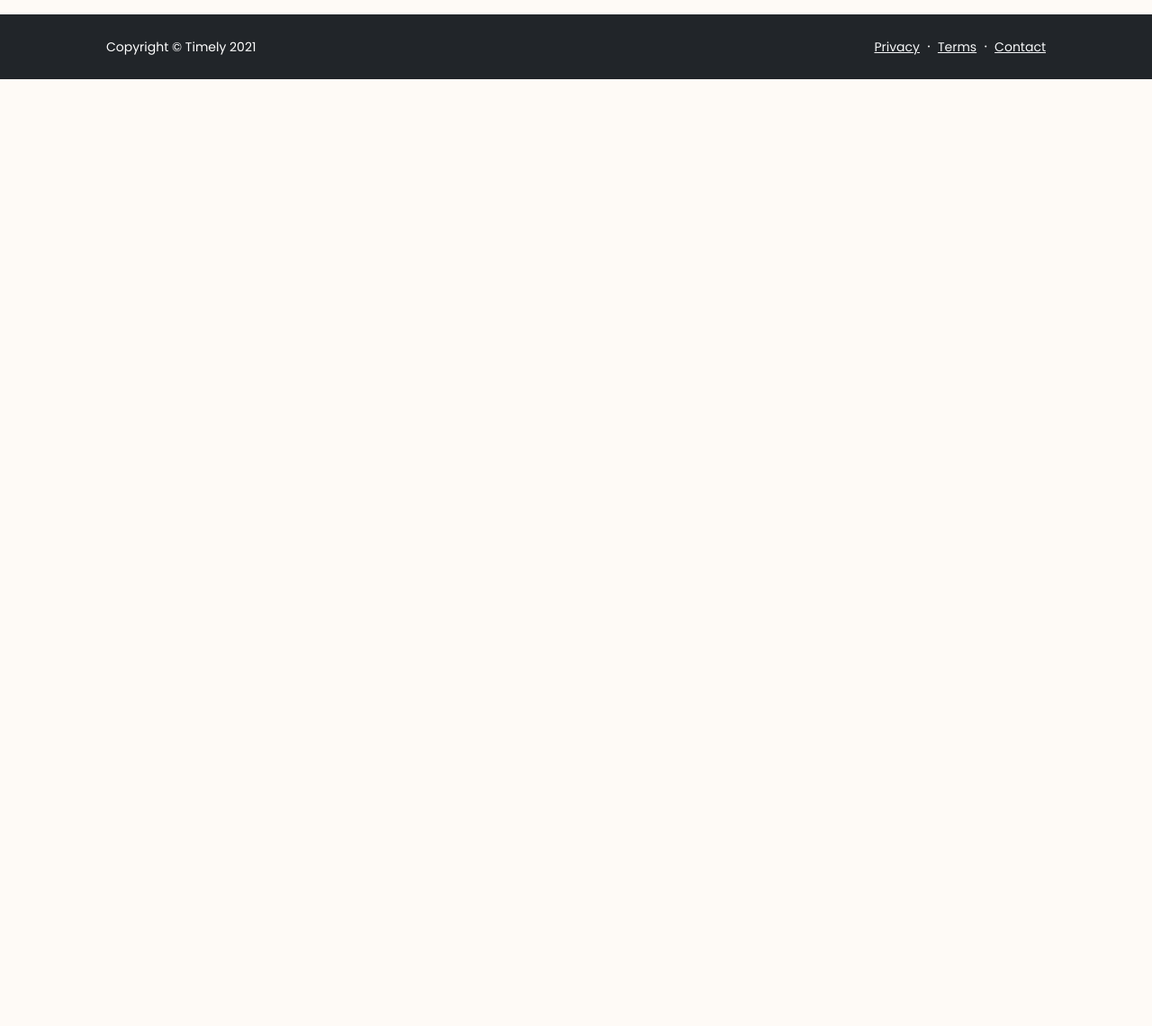
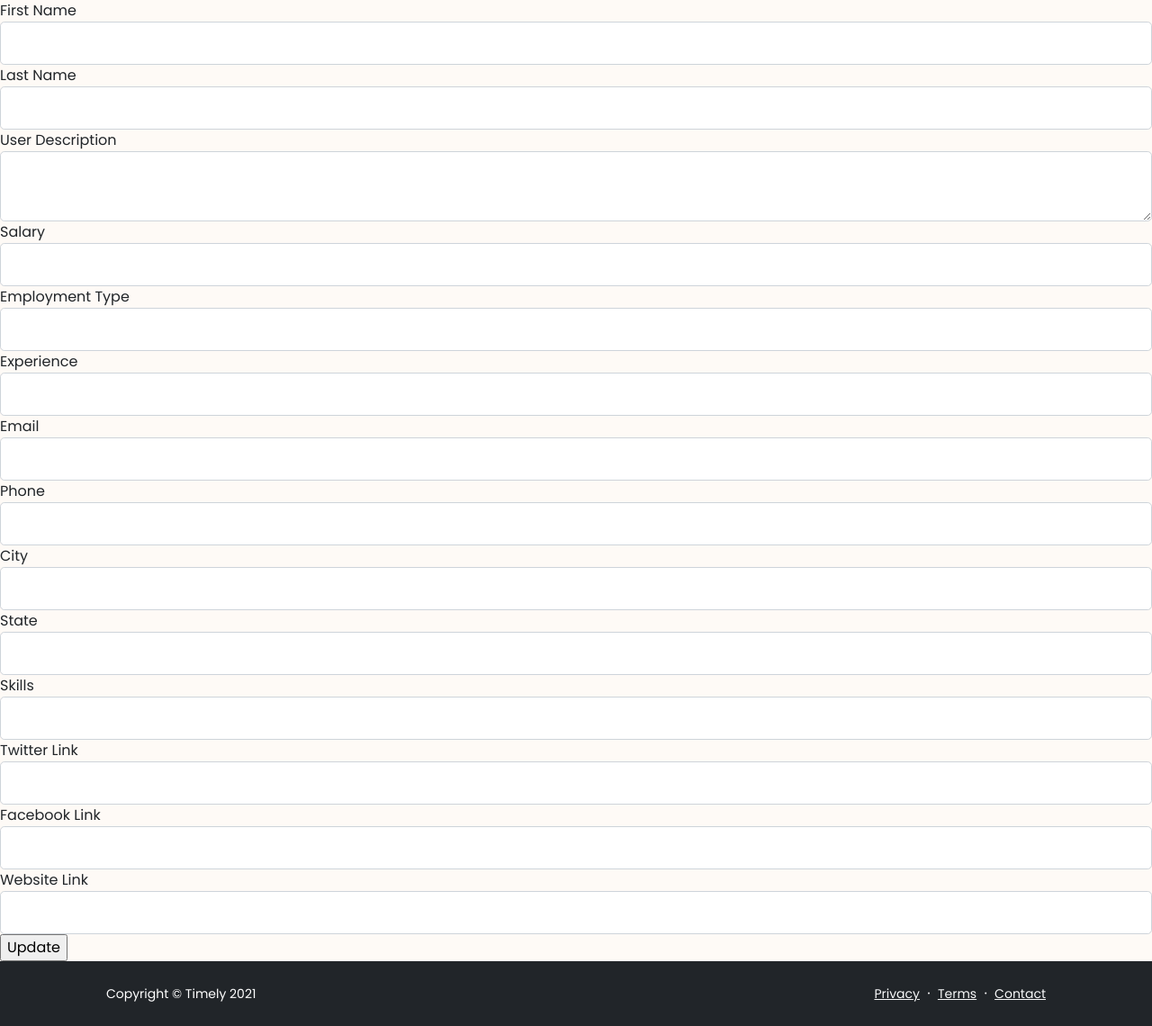
Before and after one commit to bishnutimalsina1/4901, a Flask app: template templates/profile.html in a window 1280 px wide. Shown: the part 109-1249 px from the top of the page at 90% size. Before the commit the page ends 197 px from the top, so only its background shows below. Run offline with Flask 2, Linux system fonts and the light colour scheme; the template is opened without the code that fills it: values that come from a table or form of the project are taken from there, others are empty; tables that the repository leaves empty hold one stand-in row (values such as "Sample post"); some libraries are stand-ins or nearby versions.

Commit message:
add form for user profile info, show user profiles in dashboard

```diff
--- a/app.py
+++ b/app.py
@@ -3,8 +3,8 @@ import flask_bcrypt
 from flask import render_template, url_for, redirect, flash, session
 from flask_login import LoginManager, login_user, login_required, logout_user
 from flask_wtf import FlaskForm
-from wtforms import StringField, PasswordField, SubmitField, SelectField
-from wtforms.validators import InputRequired, Length, ValidationError
+from wtforms import StringField, PasswordField, SubmitField, SelectField, TextAreaField, IntegerField, DecimalField
+from wtforms.validators import InputRequired, Length, ValidationError, Optional
 from flask_bcrypt import Bcrypt
 from flask_sqlalchemy import SQLAlchemy
 from sqlalchemy import *
@@ -20,36 +20,36 @@ debug = True
 
 
 class create_user_form(FlaskForm):
-
     first_name = StringField(
         validators=[InputRequired()],
         render_kw={'class': 'form-control form-control-lg', 'placeholder': 'First Name'})
     last_name = StringField(
         validators=[InputRequired()],
-        render_kw={'class': 'form-control form-control-lg','placeholder': 'Last Name'})
+        render_kw={'class': 'form-control form-control-lg', 'placeholder': 'Last Name'})
     email = StringField(
         validators=[InputRequired()],
-        render_kw={'class': 'form-control form-control-lg','placeholder': 'Email'})
+        render_kw={'class': 'form-control form-control-lg', 'placeholder': 'Email'})
     business_name = StringField(
         validators=[InputRequired()],
-        render_kw={'class': 'form-control form-control-lg','placeholder': 'Business Name'})
-    business_type= SelectField(
+        render_kw={'class': 'form-control form-control-lg', 'placeholder': 'Business Name'})
+    business_type = SelectField(
         validators=[InputRequired()],
         render_kw={'class': 'form-control form control-lg'}
     )
     password = PasswordField(
         validators=[InputRequired(), Length(min=6)],
-        render_kw={'class': 'form-control form-control-lg','placeholder': 'Password'})
+        render_kw={'class': 'form-control form-control-lg', 'placeholder': 'Password'})
     submit = SubmitField(
         "Sign Up",
         render_kw={'class': 'register_input'})
 
     def validate_email(self, email):
         user = UserInfo.query.filter_by(email=email.data).first()
-        debug=True
+        debug = True
         if user:
             raise ValidationError(
                 "Username already exists, please choose a different one or login if you already have an account")
+
 
 class loginForm(FlaskForm):
     email = StringField(
@@ -61,16 +61,51 @@ class loginForm(FlaskForm):
     submit = SubmitField(
         "Login",
         render_kw={'class': 'register_input'})
-    def validate_password(self,password,):
+
+    def validate_password(self, password, ):
         user = UserInfo.query.filter_by(email=self.email.data).first()
         if user:
-            if not bcrypt.checkpw(password.data.encode('utf-8'),user.password.encode('utf-8')):
+            if not bcrypt.checkpw(password.data.encode('utf-8'), user.password.encode('utf-8')):
                 raise ValidationError('Incorrect Username or Password')
         else:
             raise ValidationError('Incorrect Username or Password')
 
-class profileForm(FlaskForm):
-    business = ''
+
+class contractorProfileForm(FlaskForm):
+    first_name = StringField(
+        render_kw={'class': 'form-control form-control-lg'})
+    last_name = StringField(
+        render_kw={'class': 'form-control form-control-lg'})
+    user_description = TextAreaField(
+        render_kw={'class': 'form-control form-control-lg'})
+    salary = IntegerField(
+        validators=[Optional()],
+        render_kw={'class': 'form-control form-control-lg'})
+    employment_type = StringField(
+        render_kw={'class': 'form-control form-control-lg'})
+    experience = IntegerField(
+        validators=[Optional()],
+        render_kw={'class': 'form-control form-control-lg'})
+    email = StringField(
+        render_kw={'class': 'form-control form-control-lg'})
+    phone = StringField(
+        render_kw={'class': 'form-control form-control-lg'})
+    city = StringField(
+        render_kw={'class': 'form-control form-control-lg'})
+    state = StringField(
+        render_kw={'class': 'form-control form-control-lg'})
+    skills = StringField(
+        render_kw={'class': 'form-control form-control-lg'})
+    twitter_link = StringField(
+        render_kw={'class': 'form-control form-control-lg'})
+    facebook_link = StringField(
+        render_kw={'class': 'form-control form-control-lg'})
+    website_link = StringField(
+        render_kw={'class': 'form-control form-control-lg'})
+    submit = SubmitField(
+        "Update"
+    )
+
 
 @app.route('/')
 def home():  # put application's code here
@@ -89,27 +124,86 @@ def dashboard():  # put application's code here
     debug = True
     return render_template('dashboard.html', user_data=user_data)
 
+
 @app.route('/customer_dashboard')
 def customer_dashboard():  # put application's code here
-    user_data = UserInfo.query.all()
-    for user in user_data:
-        print(user.first_name)
+    user_data = db.engine.execute(f'''select * from user_profile up
+                                       join user_info ui on ui.id = up.user_id
+                                       join business b on b.id = up.business
+                                       where business_type = 1;''').fetchall()
+    user_data = [dict(u) for u in user_data]
     debug = True
     return render_template('customer_dashboard.html', user_data=user_data)
 
-@app.route('/user_profile/<id>')
+
+@app.route('/user_profile/<id>', methods=['GET', 'POST'])
 def user_profile(id):
-    debug=True
+    debug = True
     if id != session['_user_id']:
         return redirect(url_for('home'))
     user_data = dict(db.engine.execute(f'''select * from user_profile up
                                     join user_info ui on ui.id = up.user_id
                                     join business b on b.id = up.business
                                     where up.user_id in("{id}"); ''').fetchone())
+
+    if user_data['business_type'] == 1:
+        contractor_form = contractorProfileForm()
+        if contractor_form.validate_on_submit():
+            ## Assign form data to variables
+            email = contractor_form.email.data
+            city = contractor_form.city.data
+            employment_type = contractor_form.employment_type.data
+            facebook_link = contractor_form.facebook_link.data
+            phone = contractor_form.phone.data
+            salary = contractor_form.salary.data
+            skills_description = contractor_form.skills.data
+            state = contractor_form.state.data
+            twitter_link = contractor_form.twitter_link.data
+            first_name = contractor_form.first_name.data
+            last_name = contractor_form.last_name.data
+            website_link = contractor_form.website_link.data
+            user_description = contractor_form.user_description.data
+            experience = contractor_form.experience.data
+
+            profile_update = UserProfile.query.filter_by(user_id=id).update(dict(user_description=user_description,
+                                                                            salary=salary,
+                                                                            experience_years=experience,
+                                                                            employment_type=employment_type,
+                                                                            phone=phone,
+                                                                            city=city,
+                                                                            state=state,
+                                                                            twitter_link=twitter_link,
+                                                                            facebook_link=facebook_link,
+                                                                            website_link=website_link,
+                                                                            skills_description=skills_description))
+            user_update = UserInfo.query.filter_by(id=id).update(dict(first_name=first_name,
+                                                                 last_name=last_name,
+                                                                 email=email))
+            db.session.commit()
+        print(contractor_form.errors)
+        ## set form data to pre-existing data if exists
+        contractor_form.email.data = user_data['email'] if user_data['email'] else None
+        contractor_form.city.data = user_data['city'] if user_data['city'] else None
+        contractor_form.employment_type.data = user_data['employment_type'] if user_data['employment_type'] else None
+        contractor_form.experience.data = user_data['experience_years'] if user_data['experience_years'] else None
+        contractor_form.facebook_link.data = user_data['facebook_link'] if user_data['facebook_link'] else None
+        contractor_form.phone.data = user_data['phone'] if user_data['phone'] else None
+        contractor_form.salary.data = user_data['salary'] if user_data['salary'] else None
+        contractor_form.skills.data = user_data['skills_description'] if user_data['skills_description'] else None
+        contractor_form.state.data = user_data['state'] if user_data['state'] else None
+        contractor_form.twitter_link.data = user_data['twitter_link'] if user_data['twitter_link'] else None
+        contractor_form.first_name.data = user_data['first_name'] if user_data['first_name'] else None
+        contractor_form.last_name.data = user_data['last_name'] if user_data['last_name'] else None
+        contractor_form.website_link.data = user_data['website_link'] if user_data['website_link'] else None
+        contractor_form.user_description.data = user_data['user_description'] if user_data['user_description'] else None
+
+    elif user_data['business_type'] == 2:
+        contractor_form=None
     # if not user_data:
     #     return redirect(url_for('home'))
     # current_id= user_data.id
-    return render_template('profile.html',user_data=user_data)
+    return render_template('profile.html', user_data=user_data, contractor_form=contractor_form)
+
 
 @app.route('/register', methods=['GET', 'POST'])
 def register():
@@ -121,20 +215,21 @@ def register():
     form = create_user_form()
 
     for opt in business_type_opts:
-        choices.append((opt.id,opt.description))
+        choices.append((opt.id, opt.description))
     form.business_type.choices = choices
     if form.validate_on_submit():
         business_type = form.business_type.data
         business_name = form.business_name.data
         passwd = flask_bcrypt.generate_password_hash(form.password.data)
-        business = Business(name=form.business_name.data,
+        business = Business(business_name=form.business_name.data,
                             type=form.business_type.data,
                             phone=None,
                             email=form.email.data,
                             description=None)
         db.session.add(business)
         db.session.commit()
-        business_id = db.engine.execute(f'select id,type from business where name in ("{form.business_name.data}") and type in ("{form.business_type.data}"); ').fetchone()
+        business_id = db.engine.execute(
+            f'select id,type from business where business_name in ("{form.business_name.data}") and type in ("{form.business_type.data}"); ').fetchone()
         print(business_id['id'])
         user = UserInfo(first_name=form.first_name.data,
                         last_name=form.last_name.data,
@@ -146,8 +241,8 @@ def register():
         db.session.add(user)
         db.session.commit()
         user_id = db.engine.execute(f'select id from user_info where email in ("{form.email.data}");').fetchone()
-        user_profile=UserProfile(user_id=user_id['id'],
-                                 business=business_id['id'])
+        user_profile = UserProfile(user_id=user_id['id'],
+                                   business=business_id['id'])
         db.session.add(user_profile)
         db.session.commit()
         login_user(user)
@@ -157,27 +252,31 @@ def register():
 
     return render_template('register.html', form=form)
 
+
 @login_manager.user_loader
 def load_user(id):
     return UserInfo.query.filter_by(id=id).first()
 
+
 @app.route('/login', methods=['GET', 'POST'])
 def login():
-    form=loginForm()
+    form = loginForm()
     if form.validate_on_submit():
-        email=form.email.data
-        password=form.password.data
+        email = form.email.data
+        password = form.password.data
         user = UserInfo.query.filter_by(email=email).first()
-        debug=True
+        debug = True
         login_user(user)
         return render_template('index.html')
-    return render_template('login.html',form=form)
+    return render_template('login.html', form=form)
+
 
 @app.route("/logout")
 @login_required
 def logout():
-     logout_user()
-     return redirect(url_for('home'))
+    logout_user()
+    return redirect(url_for('home'))
+
 
 if __name__ == '__main__':
     app.run()
--- a/templates/profile.html
+++ b/templates/profile.html
@@ -1,11 +1,16 @@
 {% extends 'index.html' %}
 
 {% block content%}
-
-<p>{{user_data['first_name']}}</p>
-<p>{{user_data['last_name']}}</p>
-<p>{{user_data['business_name']}}</p>
-
+<form enctype="multipart/form-data" method="post">
+    {% if contractor_form %}
+        {%for field in contractor_form%}
+            {% if field.name != 'submit' and field.name != 'csrf_token' %}
+                {{field.label if field.label else None}}
+            {% endif %}
+            {{field if field else None}}
+        {%endfor%}
+    {%endif%}
+</form>
 {% endblock %}
 
 {% block addl_scripts%}
```
Also changed, not shown: models.py (+4 -4 lines), templates/customer_dashboard.html (+19 -24 lines).
